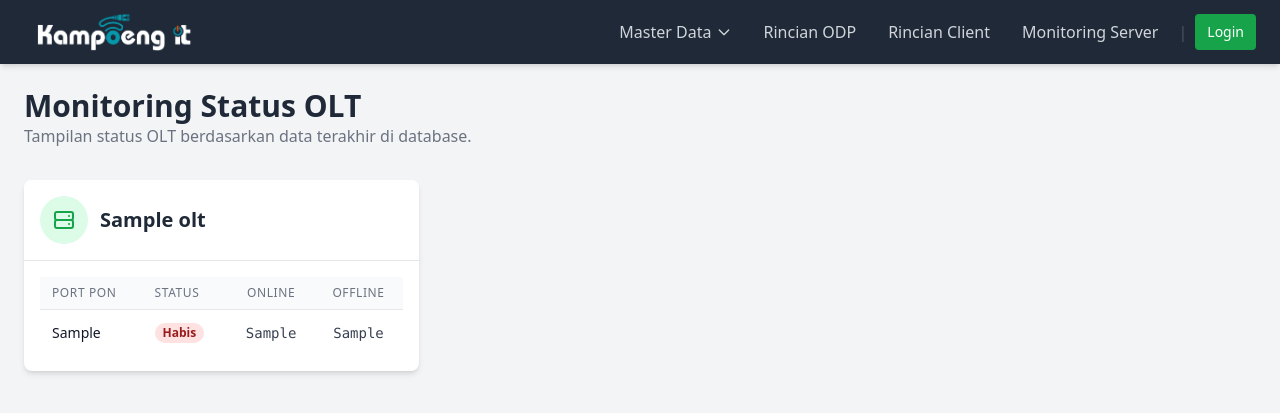
After one commit to akaneyama/ftthmanajemen, a Flask app: page /monitoringsimple in a window 1280 px wide. The commit adds this page. Shown: the top 413 px of the page. Run offline with Flask 3, Linux system fonts and the light colour scheme; tables that the repository leaves empty or names only in its code hold one stand-in row (values such as "Sample post"); some libraries are stand-ins or nearby versions.

Commit message:
update:26agustus2025

```diff
--- a/app.py
+++ b/app.py
@@ -16,6 +16,8 @@ import uuid
 import copy
 from datetime import datetime
 import time
+from collections import defaultdict
+from olt.ambildataolt import reloadsemuadataolt
 
 app = Flask(__name__)
 app.secret_key = 'kunci_rahasia_untuk_flash_messages' # Diperlukan untuk flash message
@@ -165,9 +167,53 @@ def get_router_url_by_ip(ipfix):
 def maintenance():
     return render_template('error.html')
 
+
+
+
+
+
 @app.route('/monitoringsimple')
 def monitoringsimple():
-    return render_template('monitoringsimple.html')
+    """
+    Menampilkan halaman monitoring OLT dengan data dari database
+    yang disajikan dalam bentuk kartu.
+    """
+    conn = get_db_connection()
+    if not conn:
+        # Jika koneksi gagal, tampilkan halaman error atau pesan
+        return "Gagal terhubung ke database.", 500
+
+    cursor = conn.cursor(dictionary=True)
+
+    # Query untuk mengambil semua data OLT yang relevan
+    sql = """
+        SELECT
+            nama_olt,
+            pon_olt,
+            status_pon,
+            online,
+            offline
+        FROM olt
+        ORDER BY nama_olt, pon_olt;
+    """
+    cursor.execute(sql)
+    all_olt_data = cursor.fetchall()
+
+    cursor.close()
+    conn.close()
+
+
+    olts_data = defaultdict(list)
+    for row in all_olt_data:
+        olts_data[row['nama_olt']].append({
+            'pon_olt': row['pon_olt'],
+            'status_pon': row['status_pon'],
+            'online': row['online'],
+            'offline': row['offline']
+        })
+
+    # Kirim data yang sudah terstruktur ke template
+    return render_template('monitoringsimple.html', olts_data=olts_data)
 
 @app.route('/')
 def index():
@@ -270,6 +316,8 @@ def index():
         selected_date=selected_date,
         isp_interfaces=isp_interfaces_to_monitor # Kirim tanggal yang dipilih ke template
     )
+
+
 def special_access_required(f):
     @wraps(f)
     def decorated_function(*args, **kwargs):
@@ -501,6 +549,17 @@ def user_delete(id):
     conn.close()
     return redirect(url_for('user_list'))
 
+
+
+@app.route('/api/reload_olt', methods=['POST'])
+@login_required
+@special_access_required
+def api_reload_olt():
+    try:
+        reloadsemuadataolt()
+        return jsonify({'status': 'success', 'message': 'Data OLT berhasil disinkronkan.'})
+    except Exception as e:
+        return jsonify({'status': 'error', 'message': f'Terjadi kesalahan: {e}'}), 500
 
 # =================================================================
 # === CRUD UNTUK CLIENT ===========================================
--- a/record_traffic.py
+++ b/record_traffic.py
@@ -80,7 +80,7 @@ def record_hourly_traffic_summary():
             continue
 
         # Proses sampling
-        sampling_duration = 60 # detik
+        sampling_duration = 20 # detik
         sampling_interval = 5 # detik
         num_samples = int(sampling_duration / sampling_interval)
 
--- a/templates/layout.html
+++ b/templates/layout.html
@@ -51,7 +51,7 @@
                     {% if session.get('role') in ['maintenance', 'superadmin'] %}
                     <a class="py-2 px-3 text-gray-300 hover:bg-gray-700 hover:text-white rounded" href="{{ url_for('isolir_tool') }}">Isolir Client</a>
                     {% endif %}
-                    <a class="py-2 px-3 text-gray-300 hover:bg-gray-700 hover:text-white rounded" href="{{ url_for('monitoringsimple') }}">Monitoring Client</a>
+                    <a class="py-2 px-3 text-gray-300 hover:bg-gray-700 hover:text-white rounded" href="{{ url_for('monitoringsimple') }}">Monitoring Server</a>
 
                     {% if session.get('role') == 'superadmin' %}
                     <div class="relative">
--- /dev/null
+++ b/templates/monitoringsimple.html
@@ -0,0 +1,122 @@
+{% extends 'layout.html' %}
+
+{% block content %}
+    <div class="mb-8">
+        <div class="flex flex-wrap justify-between items-center gap-4">
+            <div>
+                <h1 class="text-3xl font-bold text-gray-800">Monitoring Status OLT</h1>
+                <p class="text-gray-500">Tampilan status OLT berdasarkan data terakhir di database.</p>
+            </div>
+            <div>
+
+                {% if session['logged_in'] %}
+                <button id="reload-button" class="bg-blue-600 hover:bg-blue-700 text-white font-bold py-2 px-4 rounded-lg inline-flex items-center transition duration-150 ease-in-out">
+                    <svg id="reload-icon" xmlns="http://www.w3.org/2000/svg" class="h-5 w-5 mr-2" fill="none" viewBox="0 0 24 24" stroke="currentColor" stroke-width="2">
+                        <path stroke-linecap="round" stroke-linejoin="round" d="M4 4v5h5M20 20v-5h-5M20 4h-5v5M4 20h5v-5" />
+                    </svg>
+                    <span id="reload-text">Sinkronisasi Data</span>
+                </button>
+                 {%endif%}
+            </div>
+        </div>
+    </div>
+
+    <div class="grid grid-cols-1 md:grid-cols-2 xl:grid-cols-3 gap-6">
+
+        {% for olt_name, pon_ports in olts_data.items() %}
+        <div class="bg-white rounded-lg shadow-md overflow-hidden flex flex-col">
+            <div class="p-4 bg-white border-b border-gray-200 flex items-center space-x-3">
+                <div class="bg-green-100 text-green-600 p-3 rounded-full">
+                    <svg xmlns="http://www.w3.org/2000/svg" class="h-6 w-6" fill="none" viewBox="0 0 24 24" stroke="currentColor" stroke-width="2">
+                        <path stroke-linecap="round" stroke-linejoin="round" d="M5 12h14M5 12a2 2 0 01-2-2V6a2 2 0 012-2h14a2 2 0 012 2v4a2 2 0 01-2 2M5 12a2 2 0 00-2 2v4a2 2 0 002 2h14a2 2 0 002-2v-4a2 2 0 00-2-2m-2-4h.01M17 16h.01" />
+                    </svg>
+                </div>
+                <div>
+                    <h2 class="text-xl font-semibold text-gray-800">{{ olt_name }}</h2>
+                </div>
+            </div>
+
+            <div class="p-4 flex-grow">
+                <div class="flow-root">
+                    <table class="min-w-full divide-y divide-gray-200">
+                        <thead class="bg-gray-50">
+                            <tr>
+                                <th class="px-3 py-2 text-left text-xs font-medium text-gray-500 uppercase tracking-wider">Port PON</th>
+                                <th class="px-3 py-2 text-left text-xs font-medium text-gray-500 uppercase tracking-wider">Status</th>
+                                <th class="px-3 py-2 text-center text-xs font-medium text-gray-500 uppercase tracking-wider">Online</th>
+                                <th class="px-3 py-2 text-center text-xs font-medium text-gray-500 uppercase tracking-wider">Offline</th>
+                            </tr>
+                        </thead>
+                        <tbody class="bg-white divide-y divide-gray-200">
+                            {% for port in pon_ports %}
+                            <tr>
+                                <td class="px-3 py-3 whitespace-nowrap text-sm font-medium text-gray-900">{{ port.pon_olt }}</td>
+                                <td class="px-3 py-3 whitespace-nowrap text-sm">
+                                    {% if port.status_pon and port.status_pon.lower() == 'tersedia' %}
+                                        <span class="px-2 inline-flex text-xs leading-5 font-semibold rounded-full bg-green-100 text-green-800">
+                                            Tersedia
+                                        </span>
+                                    {% else %}
+                                        <span class="px-2 inline-flex text-xs leading-5 font-semibold rounded-full bg-red-100 text-red-800">
+                                            Habis
+                                        </span>
+                                    {% endif %}
+                                </td>
+                                <td class="px-3 py-3 whitespace-nowrap text-sm text-gray-700 text-center font-mono">{{ port.online if port.online is not none else 'N/A' }}</td>
+                                <td class="px-3 py-3 whitespace-nowrap text-sm text-gray-700 text-center font-mono">{{ port.offline if port.offline is not none else 'N/A' }}</td>
+                            </tr>
+                            {% endfor %}
+                        </tbody>
+                    </table>
+                </div>
+            </div>
+        </div>
+        {% else %}
+        <div class="col-span-1 md:col-span-2 xl:col-span-3 bg-white p-12 rounded-lg shadow-md text-center">
+            <p class="text-gray-500">Tidak ada data OLT untuk ditampilkan.</p>
+            <p class="text-sm text-gray-400 mt-2">Coba lakukan sinkronisasi data atau pastikan data OLT sudah ada di database.</p>
+        </div>
+        {% endfor %}
+    </div>
+{% endblock %}
+
+{% block scripts %}
+    {{ super() }}
+    <script>
+    document.addEventListener('DOMContentLoaded', function() {
+        const reloadButton = document.getElementById('reload-button');
+        const reloadText = document.getElementById('reload-text');
+        const reloadIcon = document.getElementById('reload-icon');
+
+        reloadButton.addEventListener('click', async function() {
+            // Ubah tampilan tombol untuk feedback
+            reloadButton.disabled = true;
+            reloadText.textContent = 'Sinkronisasi...';
+            reloadIcon.classList.add('animate-spin'); // Animasi putar
+
+            try {
+                // Panggil API endpoint yang sudah kita buat di app.py
+                const response = await fetch("{{ url_for('api_reload_olt') }}", {
+                    method: 'POST',
+                });
+
+                const result = await response.json();
+
+                if (response.ok) {
+                    alert(result.message);
+                    location.reload(); // Muat ulang halaman untuk lihat data baru
+                } else {
+                    throw new Error(result.message);
+                }
+
+            } catch (error) {
+                alert('Gagal melakukan sinkronisasi: ' + error.message);
+                // Kembalikan tombol ke keadaan semula jika error
+                reloadButton.disabled = false;
+                reloadText.textContent = 'Sinkronisasi Data';
+                reloadIcon.classList.remove('animate-spin');
+            }
+        });
+    });
+    </script>
+{% endblock %}
--- a/templates/rincian_client_list.html
+++ b/templates/rincian_client_list.html
@@ -127,7 +127,7 @@
     {% endfor %}
 
     <div class="mt-4">
-        {{ render_pagination(pagination, 'client_list', {}) }}
+        {{ render_pagination(pagination, 'rincian_client_list', {}) }}
     </div>
 </div>
 {% endblock %}
```
Also changed, not shown: olt/NMS-EPON-OLT-PON.csv (added, +59 -0 lines), olt/ambildataolt.py (added, +211 -0 lines).
